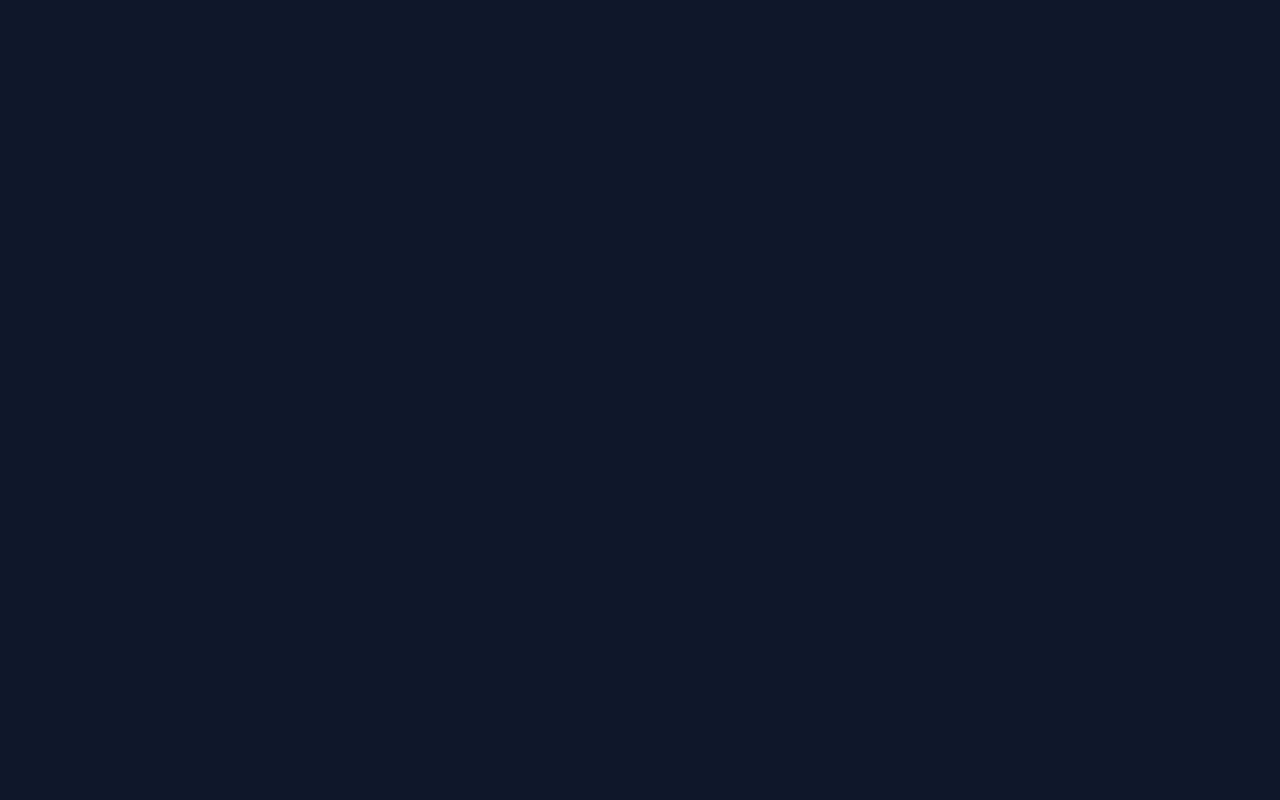
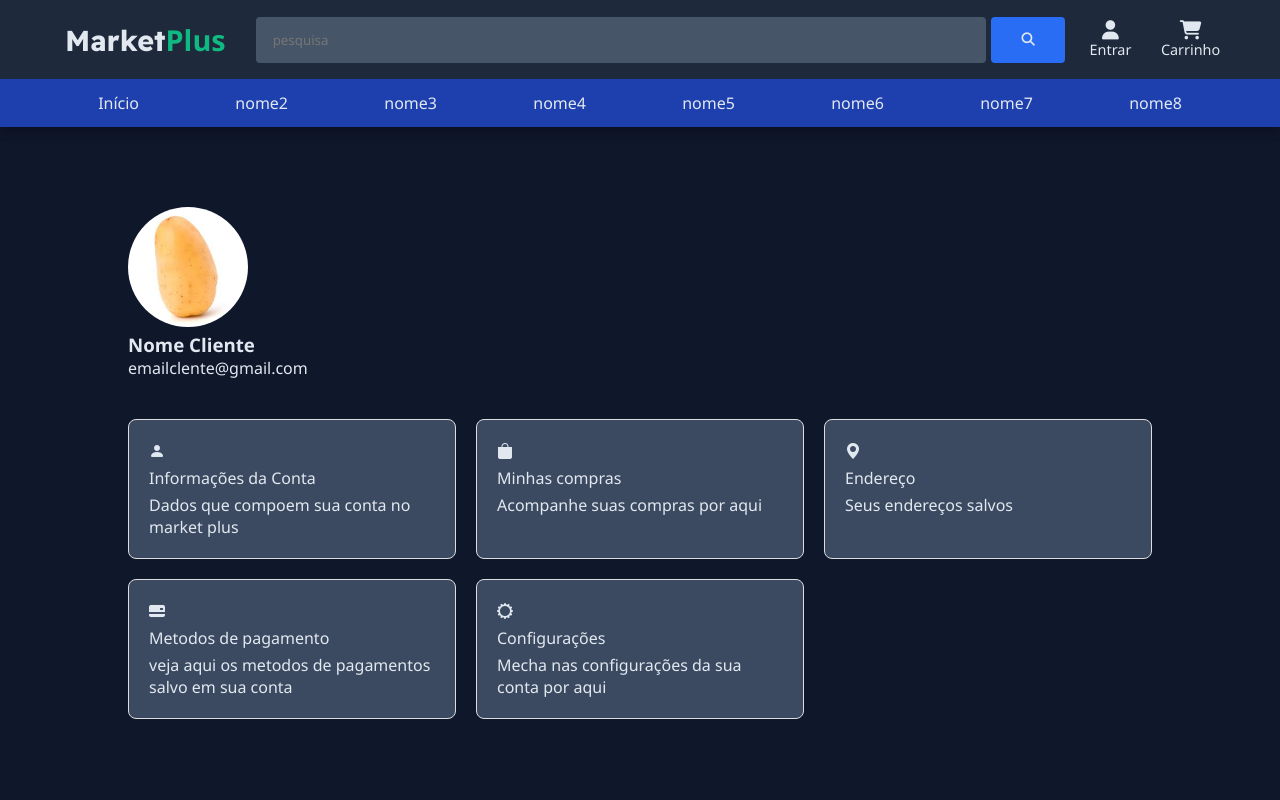
Before and after one commit to walterpotma/Lojinha, a plain HTML site: page page/profile/my_profile.html in a window 1280 px wide. Shown: the top 800 px of the page. Drawn offline with nearby package versions, Linux system fonts and the light colour scheme; files whose address does not match are found by name.

Commit message:
perfil de cliente

```diff
--- a/css/my_profile.css
+++ b/css/my_profile.css
@@ -1,2 +1,80 @@
 @import url("../css/global.css");
 @import url('https://fonts.googleapis.com/css2?family=Readex+Pro:wght@160..700&display=swap');
+
+.foto_perfil {
+  width: 100px;
+  border-radius: 50%;
+  margin-bottom: 10px;
+}
+
+.main_box_2 {
+  width: 80%;
+  margin: auto;
+}
+
+.box {
+  display: flex;
+  flex-direction: column;
+  padding: 20px;
+  border-radius: 8px;
+  border: 1px solid #ddd;
+  gap: 5px;
+  transition: all 0.5s ease;
+  background-color: var(--card-hover);
+}
+
+.boxs {
+  margin-top: 40px;
+  display: grid;
+  grid-template-columns: repeat(auto-fill, minmax(250px, 1fr));
+  gap: 20px;
+}
+
+.box:hover {
+  box-shadow: 0 4px 8px rgba(0, 0, 0, 0.1);
+  transform: translateY(-5px);
+  transition: all 0.5s ease;
+  background-color: var(--card-bg);
+}
+
+.main_box {
+  margin-bottom: 100px;
+  margin-top: 80px;
+}
+
+.edit {
+  position: relative;
+  display: inline-block;
+  width: 120px;
+  height: 120px;
+}
+
+.profile_photo {
+  width: 100%;
+  height: 100%;
+  border-radius: 50%;
+  display: block;
+  object-fit: cover;
+}
+
+.overlay {
+  position: absolute;
+  top: 0;
+  left: 0;
+  width: 100%;
+  height: 100%;
+  border-radius: 50%;
+  background: rgba(0, 0, 0, 0.6);
+  color: #fff;
+  display: flex;
+  align-items: center;
+  justify-content: center;
+  opacity: 0;
+  transition: opacity 0.3s;
+  font-weight: bold;
+  cursor: pointer;
+}
+
+.edit:hover .overlay {
+  opacity: 1;
+}
--- /dev/null
+++ b/css/my_purchases.css
@@ -0,0 +1,2 @@
+@import url("../css/global.css");
+@import url('https://fonts.googleapis.com/css2?family=Readex+Pro:wght@160..700&display=swap');
--- a/page/profile/my_profile.html
+++ b/page/profile/my_profile.html
@@ -9,9 +9,56 @@
     <link rel="stylesheet" href="../../css/my_profile.css">
     <link rel="stylesheet" href="../../css/global.css">
     <link rel="stylesheet" href="../../css/components.css">
+    <link rel="stylesheet" href="https://cdnjs.cloudflare.com/ajax/libs/font-awesome/6.4.0/css/all.min.css">
+    <link rel="stylesheet" href="https://cdn.jsdelivr.net/npm/bootstrap-icons@1.13.1/font/bootstrap-icons.min.css">
 </head>
 
 <body>
+    <header id="header-component"></header>
+    <div class="main_box">
+        <div class="main_box_2">
+            <div class="customer_data">
+                <div class="edit">
+                    <img class="profile_photo" src="../../img/batata.png" alt="Foto_Perfil">
+                    <div class="overlay"> <i class="bi bi-pen-fill"></i> Editar</div>
+                </div>
+                <h3>Nome Cliente</h3>
+                <p>emailclente@gmail.com</p>
+            </div>
+            <div class="boxs">
+                <div class="box">
+                    <i class="bi bi-person-fill"></i>
+                    <p>Informações da Conta</p>
+                    <p>Dados que compoem sua conta no market plus</p>
+                </div>
+                <div class="box">
+                    <i class="bi bi-bag-fill"></i>
+                    <p>Minhas compras</p>
+                    <p>Acompanhe suas compras por aqui</p>
+                </div>
+                <div class="box">
+                    <i class="bi bi-geo-alt-fill"></i>
+                    <p>Endereço</p>
+                    <p>Seus endereços salvos</p>
+                </div>
+                <div class="box">
+                    <i class="bi bi-credit-card-2-back-fill"></i>
+                    <p>Metodos de pagamento</p>
+                    <p>veja aqui os metodos de pagamentos salvo em sua conta</p>
+                </div>
+                <div class="box">
+                    <i class="bi bi-gear-wide"></i>
+                    <p>Configurações</p>
+                    <p>Mecha nas configurações da sua conta por aqui</p>
+                </div>
+
+            </div>
+        </div>
+    </div>
+    <footer>
+        <div id="footer-component"></div>
+    </footer>
+
     <script src="../../js/global.js"></script>
     <script src="../../js/controller.js"></script>
 </body>
```
Also changed, not shown: page/profile/my_purchases.html (+24 -0 lines).
